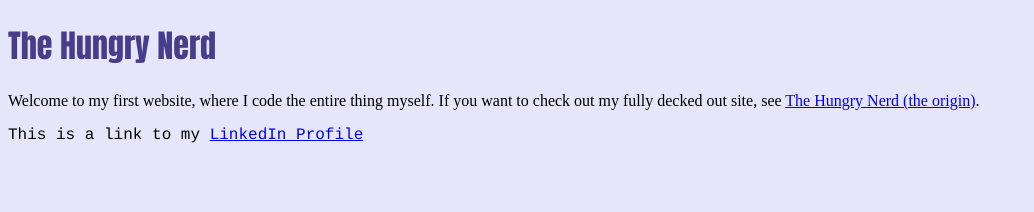
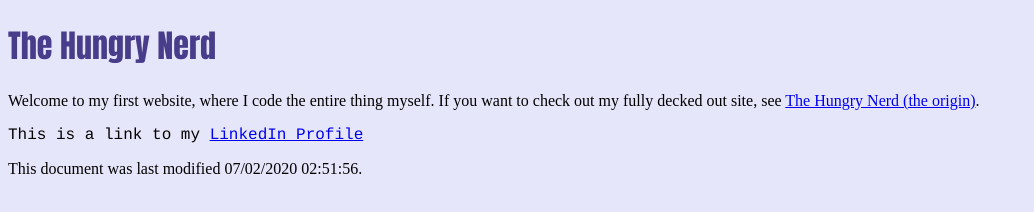
Before and after one commit to kellyav/kellyav.github.io, a plain HTML site: page index.html in a window 1280 px wide. Shown: the whole page, without its empty margins (0-1034 px from the left). Drawn offline with Linux system fonts and the light colour scheme.

Commit message:
Update index.html

```diff
--- a/index.html
+++ b/index.html
@@ -11,5 +11,11 @@
 <p style="font-family:Courier;">
 This is a link to my <a href="https://www.linkedin.com/in/alexakelly98">LinkedIn Profile</a> <p>
 
+<p>This document was last modified <span id="demo"></span>.</p>
+
+<script>
+document.getElementById("demo").innerHTML = document.lastModified;
+</script>
+
 </body>
 </html>
```
